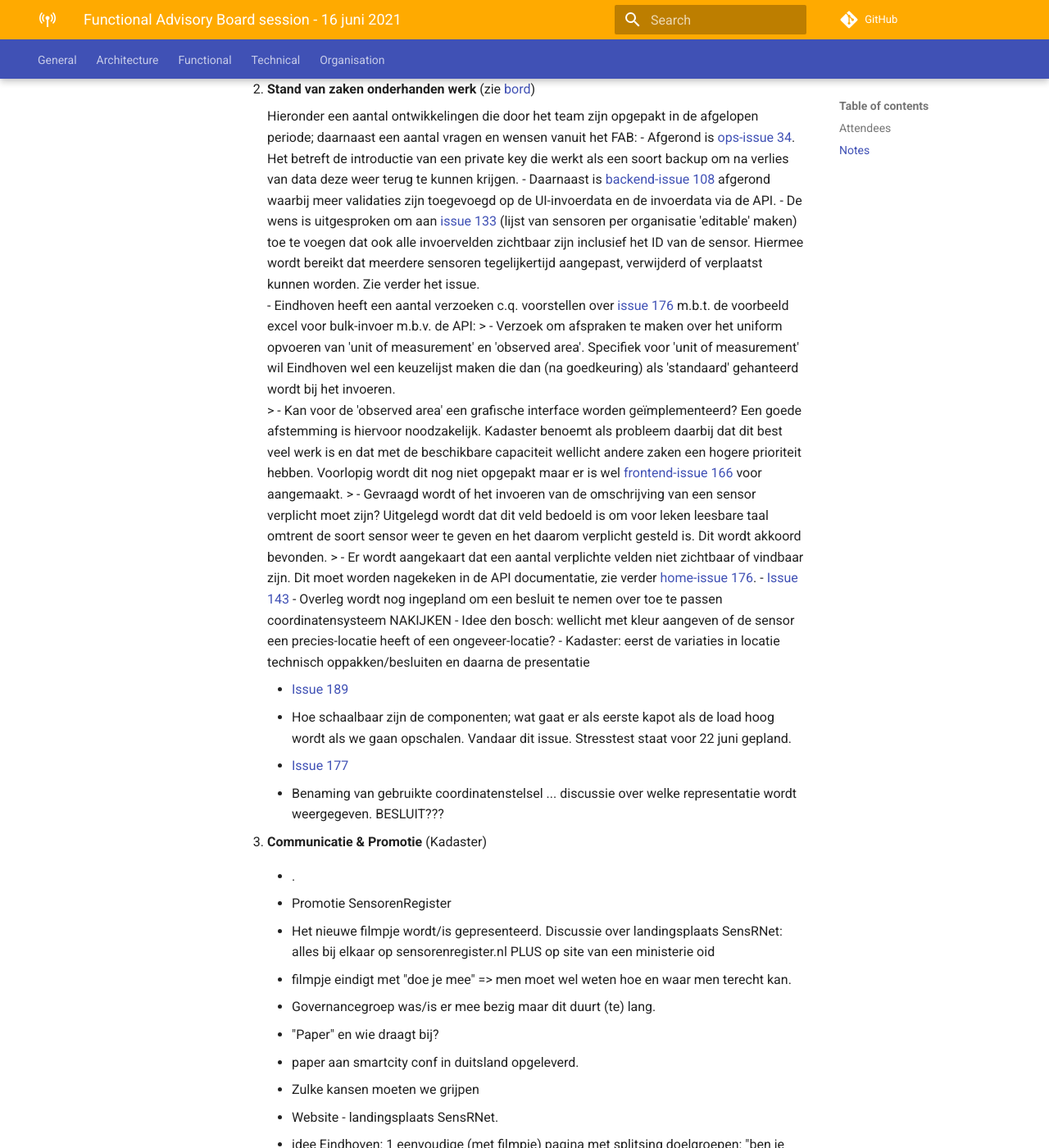
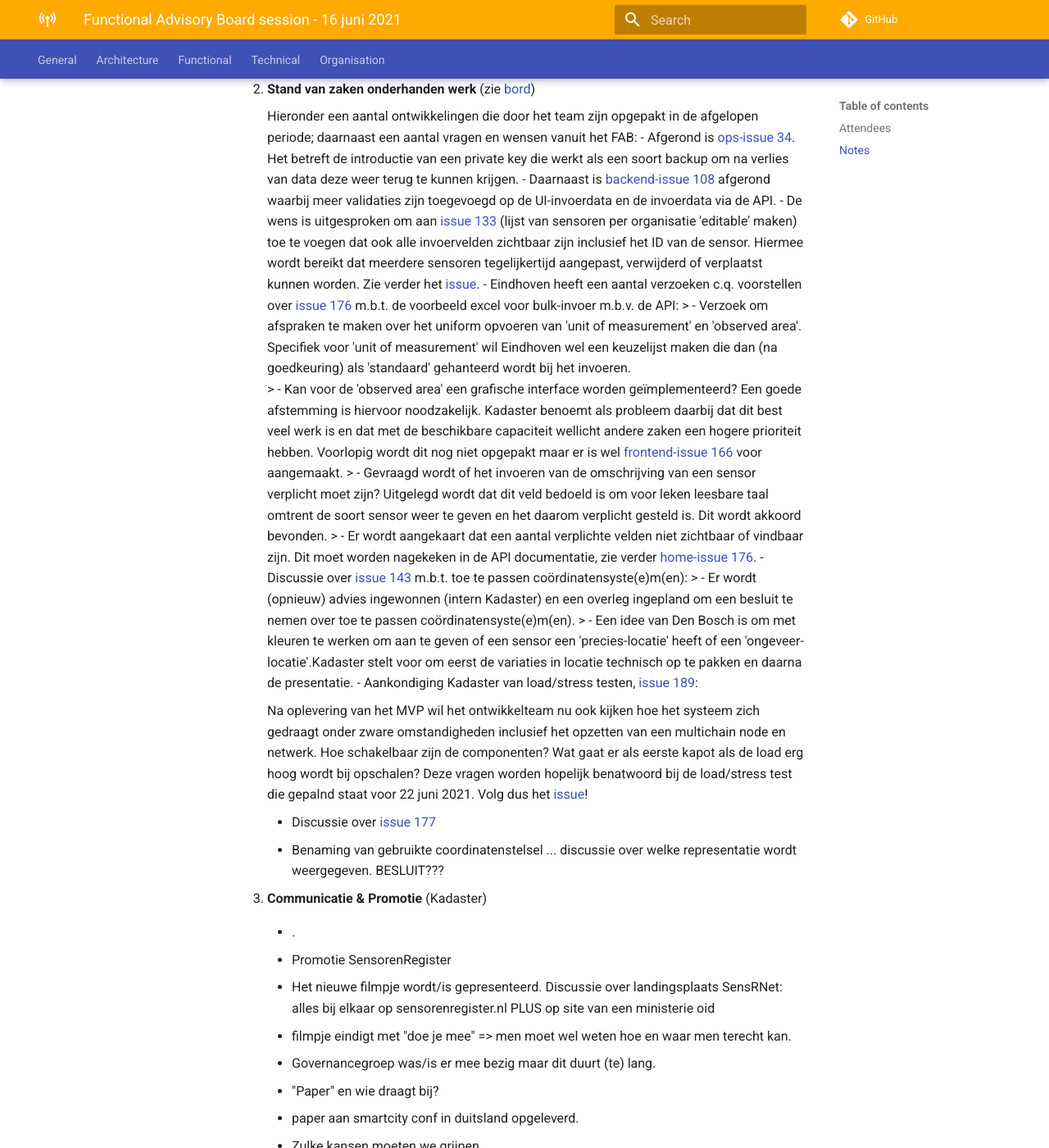
Before and after one commit to kadaster-labs/sensrnet-home, an MkDocs documentation site: the page built from docs/notes/2021-06-16-FAB-notes.md, in a window 1280 px wide and 1400 px high, scrolled down 741 px. Shown: the whole window at 82% size. Built offline with MkDocs 1.6.1 and Material for MkDocs 9.7.7, drawn with Linux system fonts in a browser that asks for light colours; comment, search, counter and statistics services are not loaded.

Commit message:
Update 2021-06-16-FAB-notes.md

```diff
--- a/docs/notes/2021-06-16-FAB-notes.md
+++ b/docs/notes/2021-06-16-FAB-notes.md
@@ -29,21 +29,23 @@ Onderwerpen:
     Hieronder een aantal ontwikkelingen die door het team zijn opgepakt in de afgelopen periode; daarnaast een aantal vragen en wensen vanuit het FAB:
      - Afgerond is [ops-issue 34](https://github.com/kadaster-labs/sensrnet-ops/issues/34). Het betreft de introductie van een private key die werkt als een soort backup om na verlies van data deze weer terug te kunnen krijgen.
      - Daarnaast is [backend-issue 108](https://github.com/kadaster-labs/sensrnet-registry-backend/issues/108) afgerond waarbij meer validaties zijn toegevoegd op de UI-invoerdata en de invoerdata via de API.
-     - De wens is uitgesproken om aan [issue 133](https://github.com/kadaster-labs/sensrnet-home/issues/133) (lijst van sensoren per organisatie 'editable' maken) toe te voegen dat ook alle invoervelden zichtbaar zijn inclusief het ID van de sensor. Hiermee wordt bereikt dat meerdere sensoren tegelijkertijd aangepast, verwijderd of verplaatst kunnen worden. Zie verder het issue.
+     - De wens is uitgesproken om aan [issue 133](https://github.com/kadaster-labs/sensrnet-home/issues/133) (lijst van sensoren per organisatie 'editable' maken) toe te voegen dat ook alle invoervelden zichtbaar zijn inclusief het ID van de sensor. Hiermee wordt bereikt dat meerdere sensoren tegelijkertijd aangepast, verwijderd of verplaatst kunnen worden. Zie verder het [issue](https://github.com/kadaster-labs/sensrnet-home/issues/133).
      - Eindhoven heeft een aantal verzoeken c.q. voorstellen over [issue 176](https://github.com/kadaster-labs/sensrnet-home/issues/176) m.b.t. de voorbeeld excel voor bulk-invoer m.b.v. de API:
         > - Verzoek om afspraken te maken over het uniform opvoeren van 'unit of measurement' en 'observed area'. Specifiek voor 'unit of measurement' wil Eindhoven wel een keuzelijst maken die dan (na goedkeuring) als 'standaard' gehanteerd wordt bij het invoeren.
         > - Kan voor de 'observed area' een grafische interface worden geïmplementeerd? Een goede afstemming is hiervoor noodzakelijk. Kadaster benoemt als probleem daarbij dat dit best veel werk is en dat met de beschikbare capaciteit wellicht andere zaken een hogere prioriteit hebben. Voorlopig wordt dit nog niet opgepakt maar er is wel [frontend-issue 166](https://github.com/kadaster-labs/sensrnet-registry-frontend/issues/166) voor aangemaakt.
         > - Gevraagd wordt of het invoeren van de omschrijving van een sensor verplicht moet zijn? Uitgelegd wordt dat dit veld bedoeld is om voor leken leesbare taal omtrent de soort sensor weer te geven en het daarom verplicht gesteld is. Dit wordt akkoord bevonden.
         > - Er wordt aangekaart dat een aantal verplichte velden niet zichtbaar of vindbaar zijn. Dit moet worden nagekeken in de API documentatie, zie verder [home-issue 176](https://github.com/kadaster-labs/sensrnet-home/issues/176).
-     - [Issue 143](https://github.com/kadaster-labs/sensrnet-home/issues/143)
-     - Overleg wordt nog ingepland om een besluit te nemen over toe te passen coordinatensysteem NAKIJKEN
-     - Idee den bosch: wellicht met kleur aangeven of de sensor een precies-locatie heeft of een ongeveer-locatie?
-     - Kadaster: eerst de variaties in locatie technisch oppakken/besluiten en daarna de presentatie
+     - Discussie over [issue 143](https://github.com/kadaster-labs/sensrnet-home/issues/143) m.b.t. toe te passen coördinatensyste(e)m(en):
+        > - Er wordt (opnieuw) advies ingewonnen (intern Kadaster) en een overleg ingepland om een besluit te nemen over toe te passen coördinatensyste(e)m(en).
+        > - Een idee van Den Bosch is om met kleuren te werken om aan te geven of een sensor een 'precies-locatie' heeft of een 'ongeveer-locatie'.Kadaster stelt voor om eerst de variaties in locatie technisch op te pakken en daarna de presentatie.
+     - Aankondiging Kadaster van load/stress testen, [issue 189](https://github.com/kadaster-labs/sensrnet-home/issues/189):
 
-     - [Issue 189](https://github.com/kadaster-labs/sensrnet-home/issues/189)
-     - Hoe schaalbaar zijn de componenten; wat gaat er als eerste kapot als de load hoog wordt als we gaan opschalen. Vandaar dit issue. Stresstest staat voor 22 juni gepland.
+       Na oplevering van het MVP wil het ontwikkelteam nu ook kijken hoe het systeem zich gedraagt onder zware omstandigheden inclusief het opzetten van een multichain node en netwerk. Hoe schakelbaar zijn de componenten? Wat gaat er als eerste kapot als de load erg hoog wordt bij opschalen? Deze vragen worden hopelijk benatwoord bij de load/stress test die gepalnd staat voor 22 juni 2021. Volg dus het [issue](https://github.com/kadaster-labs/sensrnet-home/issues/189)!
 
-     - [Issue 177](https://github.com/kadaster-labs/sensrnet-home/issues/177)
+
+
+
+     - Discussie over [issue 177](https://github.com/kadaster-labs/sensrnet-home/issues/177)
      - Benaming van gebruikte coordinatenstelsel ... discussie over welke representatie wordt weergegeven. BESLUIT???
 
 
```
